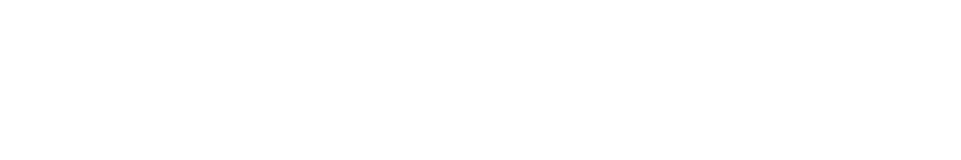
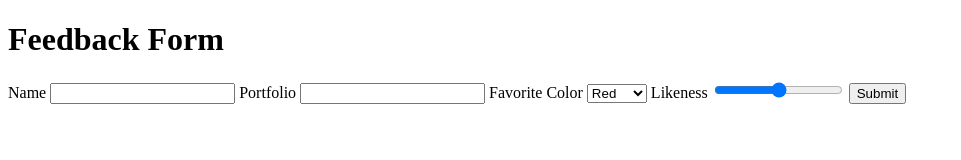
Before and after one commit to acciojob/html-feedback-form-gaurav-singh-panwar, a website: page main.html in a window 1280 px wide. Shown: the whole page, without its empty margins (0-961 px from the left). Drawn offline with Linux system fonts and the light colour scheme.

Commit message:
created a submission

```diff
--- a/main.html
+++ b/main.html
@@ -10,7 +10,27 @@
 	<!-- the entire body must be written by student -->
     <script type="text/javascript" src="./script.js">
 </script>
+<form action="/feedback" method="post">
+  <h1>Feedback Form</h1>
 
+  <label for="name">Name</label>
+  <input type="text" id="name" name="name" required minlength="3" maxlength="50">
+
+  <label for="portfolio">Portfolio</label>
+  <input type="text" id="portfolio" name="portfolio" required>
+
+  <label for="favColor">Favorite Color</label>
+  <select id="favColor" name="favColor">
+    <option value="red">Red</option>
+    <option value="green">Green</option>
+    <option value="blue">Blue</option>
+  </select>
+
+  <label for="likeness">Likeness</label>
+  <input type="range" id="likeness" name="likeness" min="1" max="100">
+
+  <input type="submit" value="Submit">
+</form>
 </body>
 
 </html>
```
